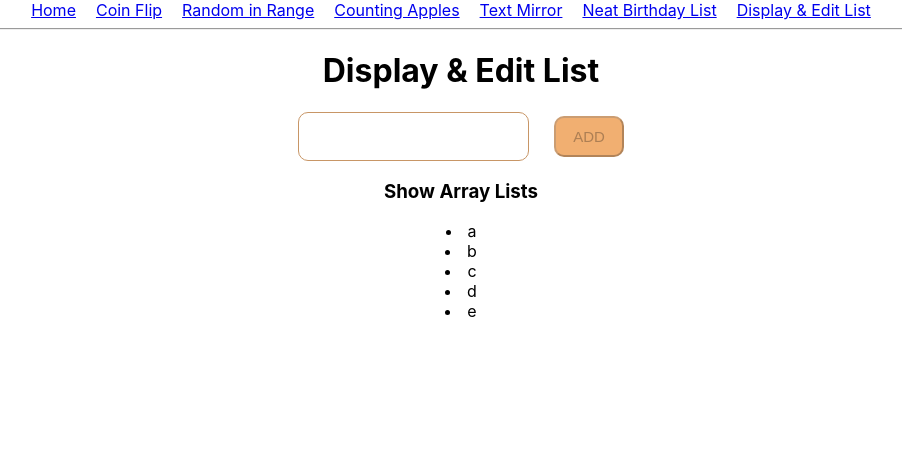
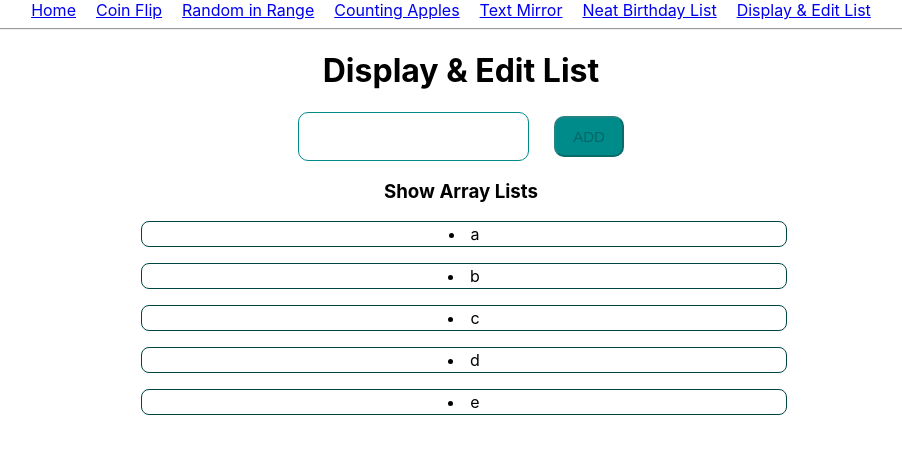
Before and after one commit to annamolaohein/proj-1-coinflip, a React (Create React App) app: page /display in a window 1280 px wide. Shown: the top 454 px of the page, without its empty margins (179-1081 px from the left). Built offline with nearby package versions, Linux system fonts and the light colour scheme.

Commit message:
style page

```diff
--- a/src/component/CoinFlip.css
+++ b/src/component/CoinFlip.css
@@ -59,19 +59,8 @@
   cursor: pointer;
 } */
 /* Count Apple */
-.CountApple button {
-  margin-bottom: 20px;
-  padding: 10px 10px;
-}
 
 /* The Text Mirror */
-.TextMirror input {
-  margin-bottom: 20px;
-}
+
 
 /* The Neat Birthday List */
-
-.NeatBirthday li {
-  text-align: left;
-  margin-left: 45%;
-}
--- /dev/null
+++ b/src/component/CountApple.css
@@ -0,0 +1,14 @@
+.CountApple button {
+    margin-bottom: 20px;
+    padding: 10px 10px;
+  }
+  .CountApple{
+    width: 350px;
+    min-height: 200px;
+    background-color: #66b9b9;
+    color: black;
+    border: 1px solid white;
+    padding:  auto;
+     margin: auto;
+    text-align: center;
+  }
--- a/src/component/CountApple.js
+++ b/src/component/CountApple.js
@@ -1,5 +1,5 @@
 import React, { useState, useEffect } from 'react'
-import "./CoinFlip.css";
+import "./CountApple.css";
 
 export const CountApple = () => {
 
--- a/src/component/DisplayEditList.css
+++ b/src/component/DisplayEditList.css
@@ -1,22 +1,33 @@
+
 .DisplayEditList .taskInput {
     outline: none;
     padding: 15px;
     margin-right: 25px;
     font-size: 15px;
     border-radius: 10px;
-    border: 1px solid #c89666;
+    border: 1px solid #008b8b;
   }
   .DisplayEditList .btnAdd {
     width: 70px;
     padding: 10px 10px;
     font-size: 15px;
     border-radius: 10px;
-    background-color: #f1af71;
+    background-color: #008b8b;
     cursor: pointer;
+  }
+  .DisplayEditList .itemList{
+    width: 50%;
+    align-items: center;
+    justify-content: center;
+    border: 1px solid #004545;
+    margin-bottom: 1rem;
+    padding: 2px;
+    border-radius: 0.5rem;
+    margin-left: 25%;
   }
 
 .DisplayEditList li:hover{
   color: red;
-  background-color: #c89666;
+  background-color: #7fc5c5;
 
 }
--- a/src/component/DisplayEditList.js
+++ b/src/component/DisplayEditList.js
@@ -5,7 +5,6 @@ import "./DisplayEditList.css"
 export const DisplayEditList = () => {
 
   const displayArray = ["a", "b", "c", "d", "e"];
-
   const [showList, setShowList] = useState(displayArray);
   const [addLists, setAddLists] = useState();
 
--- /dev/null
+++ b/src/component/NeatBirthdayList.css
@@ -0,0 +1,15 @@
+.NeatBirthday {
+    width: 400px;
+    height: 200px;
+    background-color: #66b9b9;
+    color: black;
+    border: 1px solid white;
+    padding-left: 2px;
+    margin: auto;
+    text-align : left;
+
+}
+.NeatBirthday li {
+    text-align: left;
+    margin-left: 45%;
+  }
--- a/src/component/NeatBirthdayList.js
+++ b/src/component/NeatBirthdayList.js
@@ -1,5 +1,5 @@
 
-import "./CoinFlip.css"
+import "./NeatBirthdayList.css"
 
 export const NeatBirthdayList = () => {
     const BIRTHDAYS = [{ name: "CarL", birthday: "Feb 2" },
--- a/src/component/Random.js
+++ b/src/component/Random.js
@@ -50,7 +50,8 @@ export const Random = () => {
 const Div = styled.div`
   width: 50%;
   margin-left: 25%;
-  background: #e3eff3;
+  /* background: #e3eff3; */
+  background: #66b9b9;
   display: flex;
 
  .outer{
--- /dev/null
+++ b/src/component/TextMirror.css
@@ -0,0 +1,13 @@
+.TextMirror input {
+    margin-bottom: 20px;
+  }
+  .TextMirror{
+    width: 350px;
+    min-height: 200px;
+    background-color: #66b9b9;
+    color: black;
+    border: 1px solid white;
+    padding:  auto;
+    margin: auto;
+    text-align: center;
+  }
--- a/src/component/TextMirror.js
+++ b/src/component/TextMirror.js
@@ -1,4 +1,5 @@
 import React, { useState } from 'react'
+import "./TextMirror.css"
 
 export const TextMirror = () => {
     const [inputText, setInputText] = useState("");
--- a/src/pages/HomePage.js
+++ b/src/pages/HomePage.js
@@ -12,8 +12,6 @@ export const HomePage = () => {
   return (
 
     <div className="HomePage">
-
-
       <H1>Home Page</H1>
       {/* <hr />
       <CoinFlip />
@@ -27,10 +25,7 @@ export const HomePage = () => {
       <NeatBirthdayList />
       <hr />
       <DisplayEditList /> */}
-
     </div>
-
-
   );
 };
 
```
